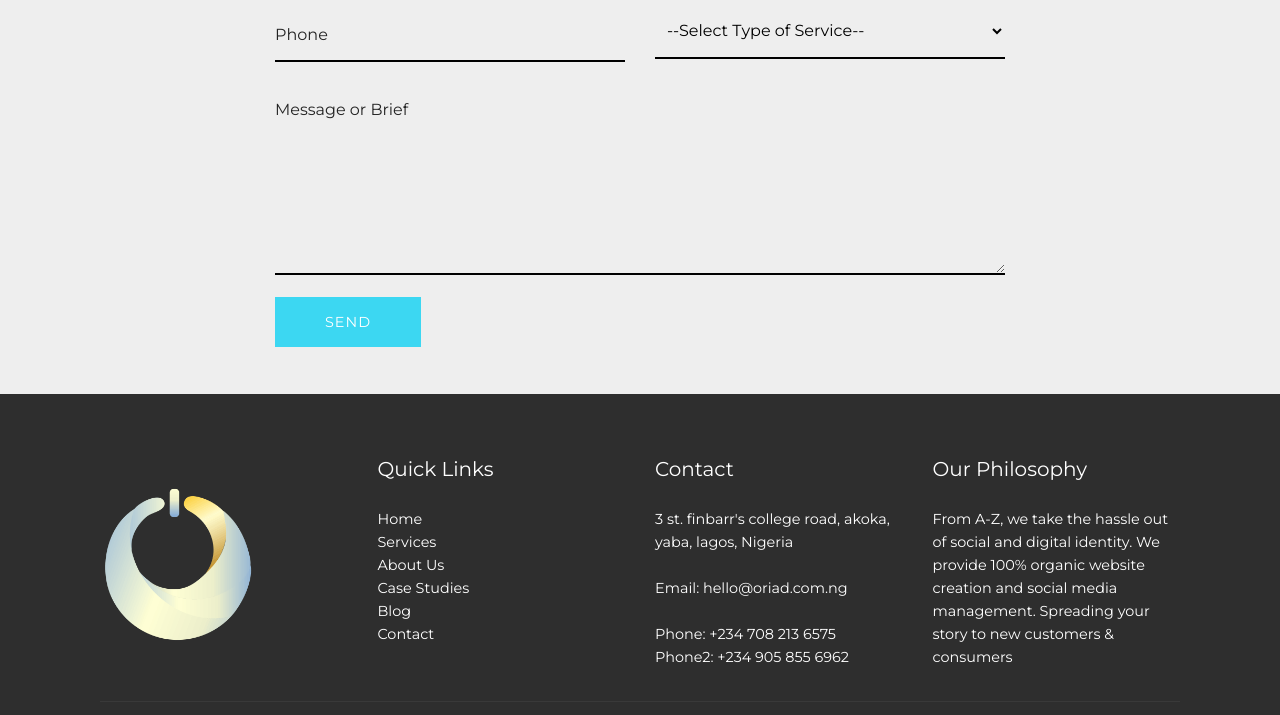
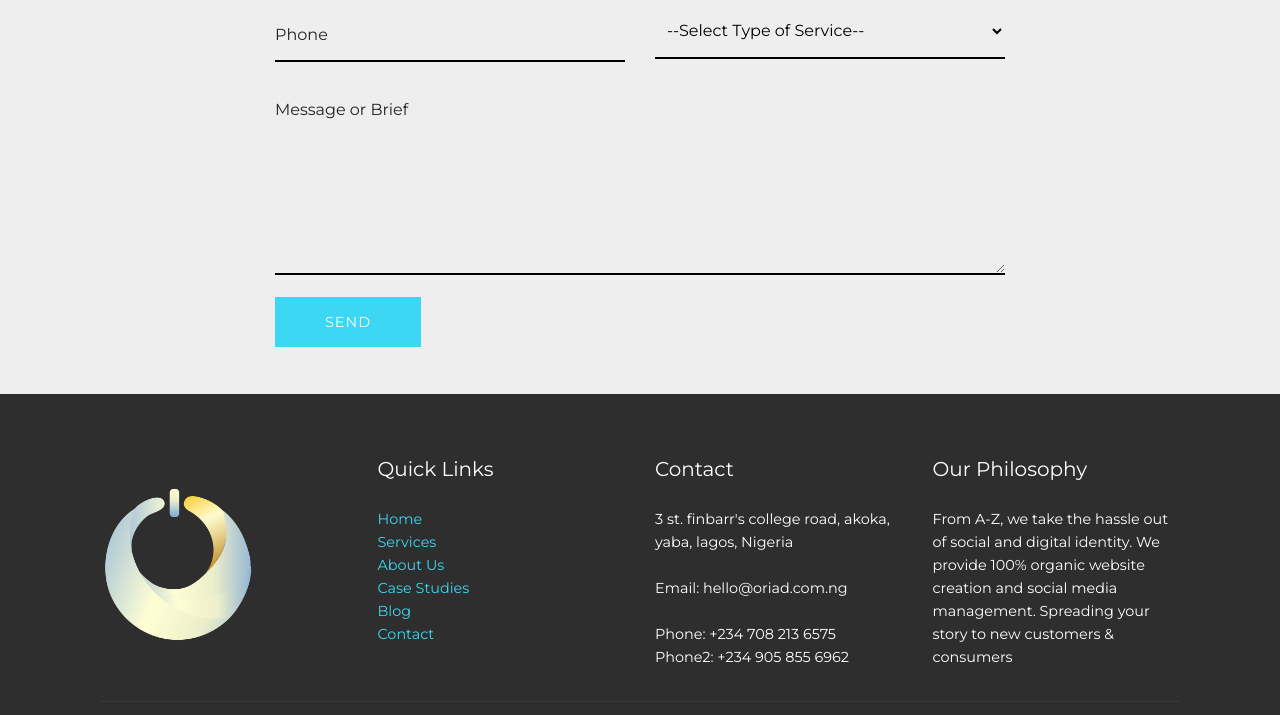
Before and after one commit to dexstar1/oriade_v3, a plain HTML site: page contact.html in a window 1280 px wide. Shown: the part 1147-1862 px from the top of the page. Drawn offline with Linux system fonts and the light colour scheme; a script that the page names is missing.

Commit message:
footer links updated

```diff
--- a/contact.html
+++ b/contact.html
@@ -254,7 +254,19 @@
             <div class="col-12 col-md-3 mbr-fonts-style display-4">
                 <h5 class="pb-3">
                     Quick Links</h5>
-                <p class="mbr-text">Home<br>Services<br>About Us<br>Case Studies<br>Blog<br>Contact</p>
+                    <p class="mbr-text">
+                        <a href="http://oriad.com.ng">Home</a>
+                        <br>
+                        <a href="http://oriad.com.ng">Services</a>
+                        <br>
+                        <a href="http://oriad.com.ng">About Us</a>
+                        <br>
+                        <a href="http://oriad.com.ng">Case Studies</a>
+                        <br>
+                        <a href="http://oriad.com.ng">Blog</a>
+                        <br>
+                        <a href="http://oriad.com.ng">Contact</a>
+                    </p>
             </div>
             <div class="col-12 col-md-3 mbr-fonts-style display-4">
                 <h5 class="pb-3">
```
Also changed, not shown: about.html (+19 -7 lines), index.html (+13 -1 lines), services.html (+13 -1 lines).
